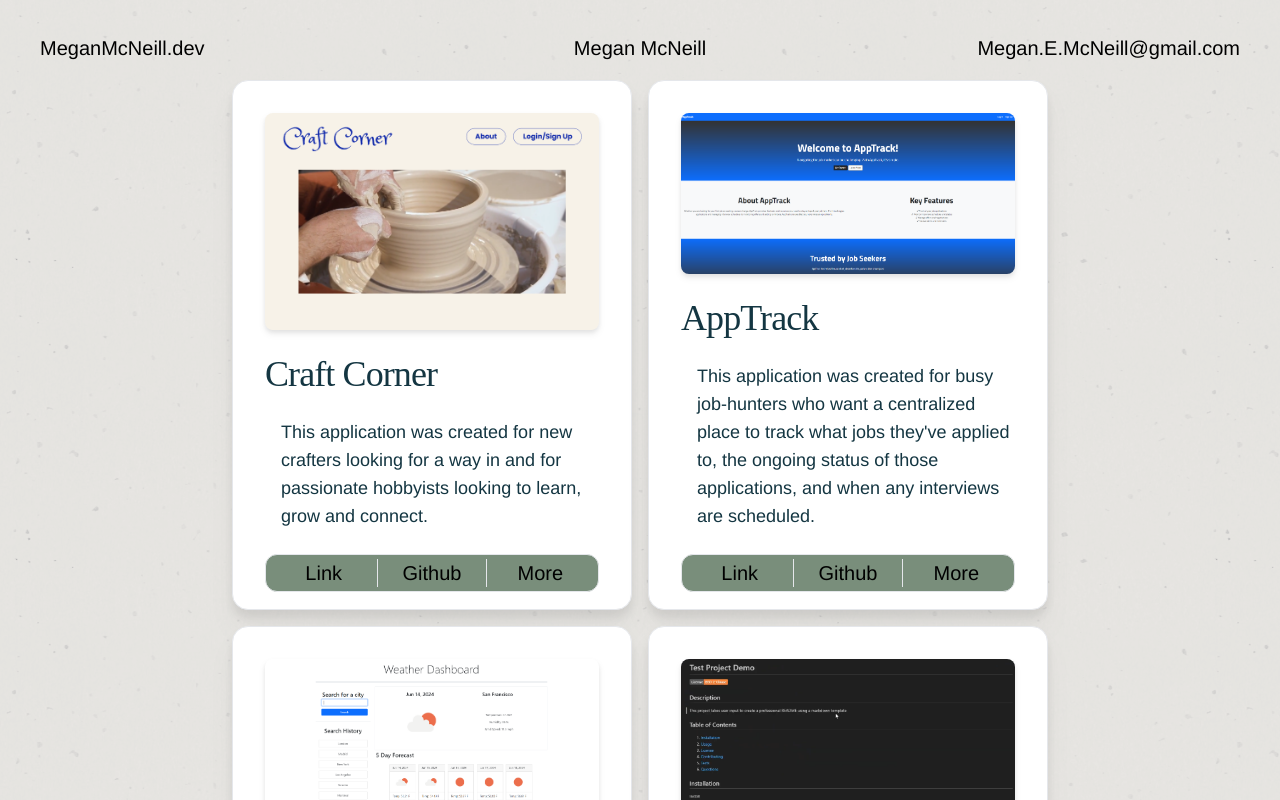
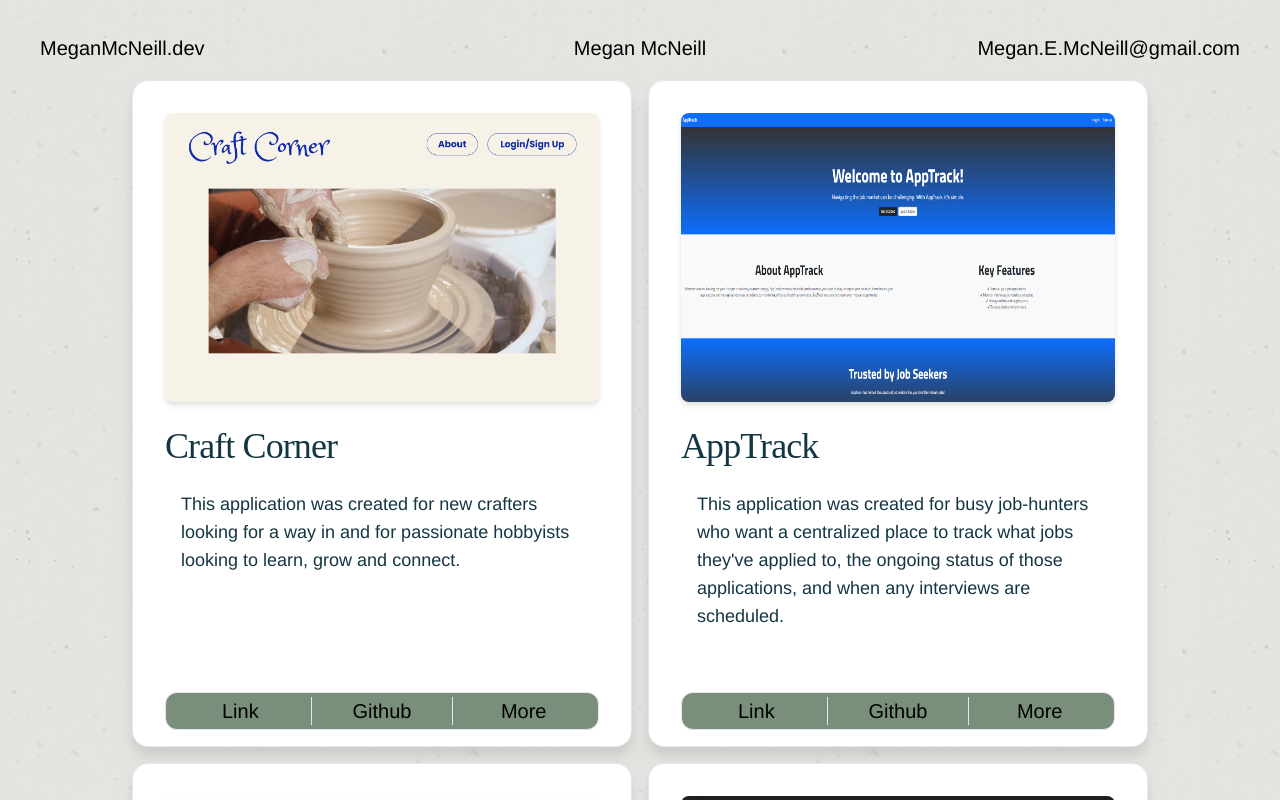
Before and after one commit to bluethreadmade/portfolio-upgrade, a React (Vite) app: page /projects in a window 1280 px wide. Shown: the top 800 px of the page. Built offline with nearby package versions, Linux system fonts and the light colour scheme.

Commit message:
card styling

```diff
--- a/src/components/Card.jsx
+++ b/src/components/Card.jsx
@@ -6,10 +6,10 @@ export default function Card({ title, description, image }) {
   return (
     <div
       id="card"
-      className="flex flex-col max-w-[400px] max-h-[530px] w-full h-auto p-8 pb-4 bg-white border border-gray-200 rounded-2xl drop-shadow-xl"
-      style={{ aspectRatio: '389 / 521' }}
+      className="flex flex-col max-w-[500px] max-h-[667px] w-full h-auto p-8 pb-4 bg-white border border-gray-200 rounded-2xl drop-shadow-xl"
+      style={{ aspectRatio: '.75' }}
     >
-          <img id="projectImage" src={image} className="rounded-lg drop-shadow-md"></img>
+          <img id="projectImage" src={image} className="rounded-lg drop-shadow-md max-h-[333px]" style={{ aspectRatio: '1.5' }}></img>
           <h2
             id="title"
             className="my-6 text-4xl font-serif tracking-tight text-gunmetal"
@@ -22,7 +22,7 @@ export default function Card({ title, description, image }) {
           >
             {description}
           </p>
-          <div className="flex flex-col w-full">
+          <div className="flex flex-col w-full mt-auto">
             <NavInProjects />
           </div>
     </div>
--- a/src/components/NavInProjects.jsx
+++ b/src/components/NavInProjects.jsx
@@ -2,7 +2,7 @@ export default function NavInProjects() {
     return (
       <div
         id="ProjectButtonGroup"
-        className="flex flex-row w-full self-center bottom-6 border rounded-xl bg-reseda-green p-1 justify-evenly divide-x font-sans color-gunmetal text-xl "
+        className="flex flex-row w-full self-center bottom-6 border rounded-xl bg-reseda-green p-1 justify-evenly divide-x font-sans font-medium text-xl text-black"
       >
         <p className="flex-1 text-center text-base lg:text-xl">Link</p>
         <p className="flex-1 text-center text-base lg:text-xl">Github</p>
```
